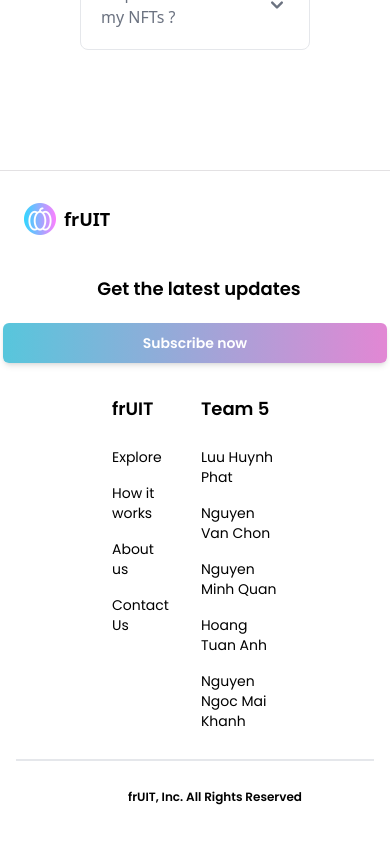
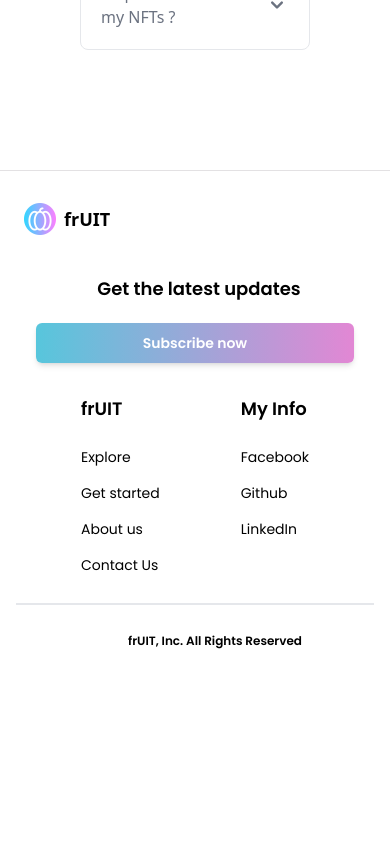
Before and after one commit to LovelyStar215/mx-marketplace, a Next.js app: page /instruction in a window 390 px wide. Shown: the part 1419-2263 px from the top of the page. After the commit the page ends 2141 px from the top, so only its background shows below. Built offline with nearby package versions, Linux system fonts and the light colour scheme.

Commit message:
Update link

```diff
--- a/components/Footer.jsx
+++ b/components/Footer.jsx
@@ -29,12 +29,12 @@ const Footer = () => {
           </div>
 
           {/* ===================Get Email=================== */}
-          <div className="flex flex-col mt-10 md:items-center md:w-full">
+          <div className="flex flex-col mt-10 md:px-5 md:items-center md:w-full">
             <p className="flex mb-5 text-lg font-semibold text-black font-poppins dark:text-prim-gray-1 md:ml-2">
               Get the latest updates
             </p>
 
-            <div className="md:w-96 sm:w-full w-80">
+            <div className="md:w-full sm:w-full w-80">
               <a
                 href="https://mailchi.mp/c69de8372463/fruit-marketplace"
                 className="w-full"
@@ -50,7 +50,7 @@ const Footer = () => {
 
         {/* ===================Right Column=================== */}
         <div className="flex justify-between md:flex-row md:mt-8">
-          <div className="text-sm dark:text-prim-gray-1 mr-36 laptop:mr-60 md:mr-0 md:ml-20 sm:ml-5">
+          <div className="text-sm dark:text-prim-gray-1 mr-36 laptop:mr-60 md:mr-auto md:ml-auto sm:ml-5">
             <div className="text-black sm:mx-4 dark:text-prim-gray-1">
               <h3 className="mb-6 text-lg font-semibold font-poppins ">
                 frUIT
@@ -59,7 +59,7 @@ const Footer = () => {
                 <p className="footer-link">Explore</p>
               </Link>
               <a href="/instruction">
-                <p className="footer-link">How it works</p>
+                <p className="footer-link">Get started</p>
               </a>
               <a href="/about-us">
                 <p className="footer-link">About us</p>
@@ -69,25 +69,31 @@ const Footer = () => {
               </a>
             </div>
           </div>
-          <div className="text-sm mr-52 dark:text-prim-gray-1 md:mr-20 sm:mr-5">
+          <div className="text-sm mr-52 dark:text-prim-gray-1 md:mr-auto sm:mr-5">
             <div className="text-black sm:mx-4 dark:text-prim-gray-1">
               <h3 className="mb-6 text-lg font-semibold font-poppins ">
-                Team 5
+                My Info
               </h3>
-              <a href="https://www.facebook.com/phattruonglao/">
-                <p className="footer-link">Luu Huynh Phat</p>
+              <a
+                href="https://www.facebook.com/phattruonglao/"
+                target="_blank"
+                rel="noreferrer"
+              >
+                <p className="footer-link">Facebook</p>
               </a>
-              <a href="https://www.facebook.com/chon.jeni">
-                <p className="footer-link">Nguyen Van Chon</p>
+              <a
+                href="https://github.com/lhphat02"
+                target="_blank"
+                rel="noreferrer"
+              >
+                <p className="footer-link">Github</p>
               </a>
-              <a href="https://www.facebook.com/profile.php?id=100038721821613">
-                <p className="footer-link">Nguyen Minh Quan</p>
-              </a>
-              <a href="https://www.facebook.com/anh.hoangtuan.50999405">
-                <p className="footer-link">Hoang Tuan Anh</p>
-              </a>
-              <a href="https://www.facebook.com/profile.php?id=100064256781506">
-                <p className="footer-link">Nguyen Ngoc Mai Khanh</p>
+              <a
+                href="https://www.linkedin.com/in/phatluucodevippro/"
+                target="_blank"
+                rel="noreferrer"
+              >
+                <p className="footer-link">LinkedIn</p>
               </a>
             </div>
           </div>
```
